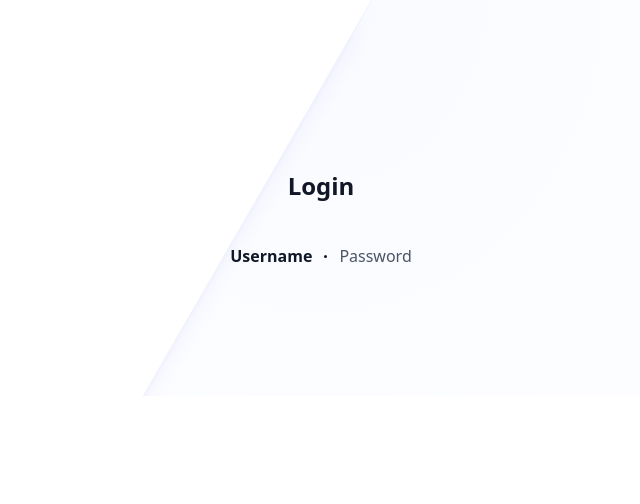
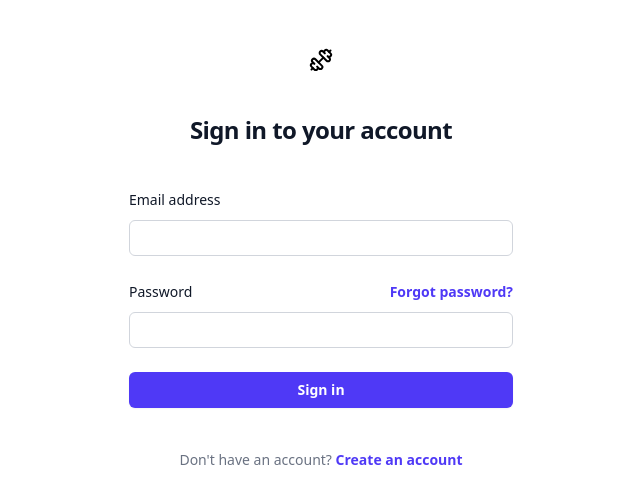
Before and after one commit to emsilver987/AI-Fitness-Tracker-React, a React (Vite) app: page / in a window 1280 px wide. Shown: the top 504 px of the page, without its empty margins (319-959 px from the left). Built offline with nearby package versions, Linux system fonts and the light colour scheme.

Commit message:
Solid looking UI for Login Page complete with help of tailwindcss

```diff
--- a/src/App.jsx
+++ b/src/App.jsx
@@ -4,6 +4,7 @@
 import './index.css';
 import { User, Lock } from 'lucide-react';
 import React from 'react';
+import { Dumbbell } from 'lucide-react';
 
 
 
@@ -23,32 +24,84 @@
   );
 };
 
+const WorkoutIcon = () => <Dumbbell size={24} />;
+
 export function Example() {
   return (
-    <section className="relative isolate overflow-hidden bg-white px-6 py-24 sm:py-32 lg:px-8">
-      <div className="absolute inset-0 -z-10 bg-[radial-gradient(45rem_50rem_at_top,var(--color-indigo-100),white)] opacity-20" />
-      <div className="absolute inset-y-0 right-1/2 -z-10 mr-16 w-[200%] origin-bottom-left skew-x-[-30deg] bg-white ring-1 shadow-xl shadow-indigo-600/10 ring-indigo-50 sm:mr-28 lg:mr-0 xl:mr-16 xl:origin-center" />
-      <div className="mx-auto max-w-2xl lg:max-w-4xl">
-        <figure className="mt-10">
-          <blockquote className="text-center text-xl/8 font-semibold text-gray-900 sm:text-2xl/9">
-            <p>
-              Login
-            </p>
-          </blockquote>
-          <figcaption className="mt-10">
-            <div className="mt-4 flex items-center justify-center space-x-3 text-base">
-              <div className="font-semibold text-gray-900">Username</div>
-              <svg width={3} height={3} viewBox="0 0 2 2" aria-hidden="true" className="fill-gray-900">
-                <circle r={1} cx={1} cy={1} />
-              </svg>
-              <div className="text-gray-600">Password</div>
+        <>
+          {}
+          <div className="content-center flex min-h-full flex-1 flex-col justify-center px-6 py-12 lg:px-8">
+            <div className="content-center sm:mx-auto sm:w-full sm:max-w-sm">
+            <div className="flex justify-center">
+                <WorkoutIcon />
             </div>
-          </figcaption>
-        </figure>
-      </div>
-    </section>
-  )
-}
+              <h2 className="mt-10 text-center text-2xl/9 font-bold tracking-tight text-gray-900">
+                Sign in to your account
+              </h2>
+            </div>
+
+            <div className="mt-10 sm:mx-auto sm:w-full sm:max-w-sm">
+              <form action="#" method="POST" className="space-y-6">
+                <div>
+                  <label htmlFor="email" className="block text-sm/6 font-medium text-gray-900">
+                    Email address
+                  </label>
+                  <div className="mt-2">
+                    <input
+                      id="email"
+                      name="email"
+                      type="email"
+                      required
+                      autoComplete="email"
+                      className="block w-full rounded-md bg-white px-3 py-1.5 text-base text-gray-900 outline-1 -outline-offset-1 outline-gray-300 placeholder:text-gray-400 focus:outline-2 focus:-outline-offset-2 focus:outline-indigo-600 sm:text-sm/6"
+                    />
+                  </div>
+                </div>
+
+                <div>
+                  <div className="flex items-center justify-between">
+                    <label htmlFor="password" className="block text-sm/6 font-medium text-gray-900">
+                      Password
+                    </label>
+                    <div className="text-sm">
+                      <a href="#" className="font-semibold text-indigo-600 hover:text-indigo-500">
+                        Forgot password?
+                      </a>
+                    </div>
+                  </div>
+                  <div className="mt-2">
+                    <input
+                      id="password"
+                      name="password"
+                      type="password"
+                      required
+                      autoComplete="current-password"
+                      className="block w-full rounded-md bg-white px-3 py-1.5 text-base text-gray-900 outline-1 -outline-offset-1 outline-gray-300 placeholder:text-gray-400 focus:outline-2 focus:-outline-offset-2 focus:outline-indigo-600 sm:text-sm/6"
+                    />
+                  </div>
+                </div>
+
+                <div>
+                  <button
+                    type="submit"
+                    className="flex w-full justify-center rounded-md bg-indigo-600 px-3 py-1.5 text-sm/6 font-semibold text-white shadow-xs hover:bg-indigo-500 focus-visible:outline-2 focus-visible:outline-offset-2 focus-visible:outline-indigo-600"
+                  >
+                    Sign in
+                  </button>
+                </div>
+              </form>
+
+              <p className="mt-10 text-center text-sm/6 text-gray-500">
+                Don't have an account?{' '}
+                <a href="#" className="font-semibold text-indigo-600 hover:text-indigo-500">
+                  Create an account
+                </a>
+              </p>
+            </div>
+          </div>
+        </>
+      )
+    }
 
 
 //TailwindCSS is either not correclty installed or not linking correclty
```
